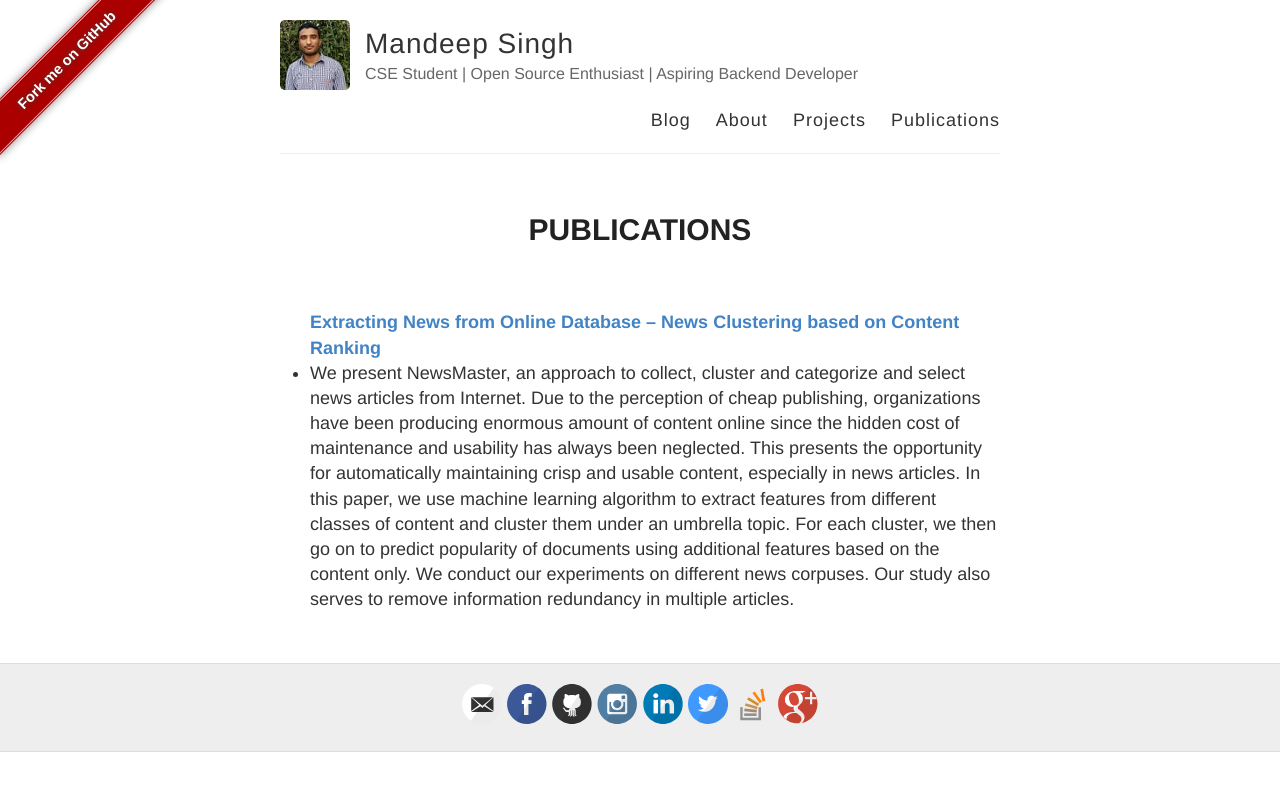
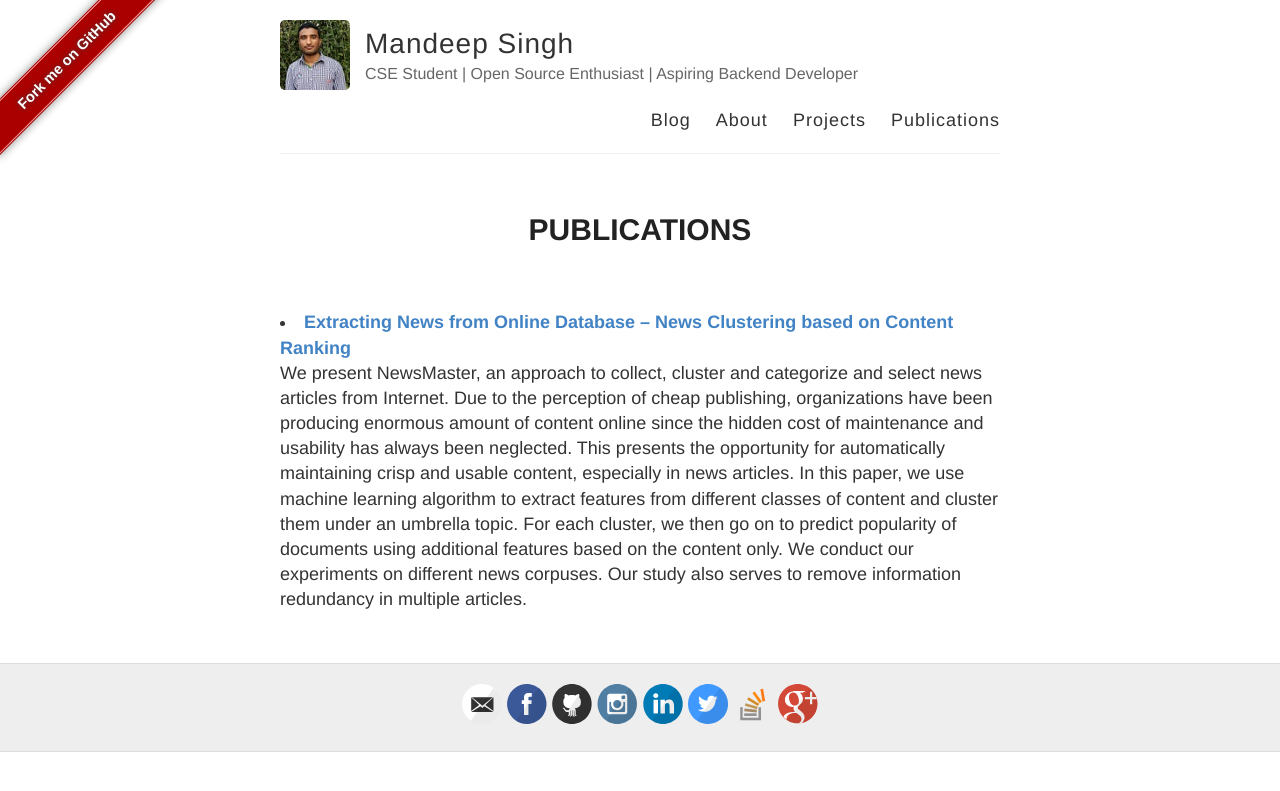
Before and after one commit to msdeep14/msdeep14.github.io, a Jekyll site: the page built from publications.md, in a window 1280 px wide. Shown: the top 791 px of the page. Built offline with Jekyll 4.4.1, drawn with Linux system fonts in a browser that asks for light colours.

Commit message:
add publications section

```diff
--- a/_includes/publications.html
+++ b/_includes/publications.html
@@ -48,10 +48,10 @@
   </div>
   <br />
 <p>
-<ul>
+<li>
 <strong><a href = "http://academicscience.co.in/admin/resources/project/paper/f201804111523433925.pdf" target="_blank">Extracting News from Online Database – News Clustering
 based on Content Ranking</a></strong>
-<li>
+<br>
   We present NewsMaster, an approach to
   collect, cluster and categorize and select news articles
   from Internet. Due to the perception of cheap publishing,
@@ -68,7 +68,7 @@
   different news corpuses. Our study also serves to remove
   information redundancy in multiple articles.
 </li>
-</ul>
+
 </p>
 
 
```
